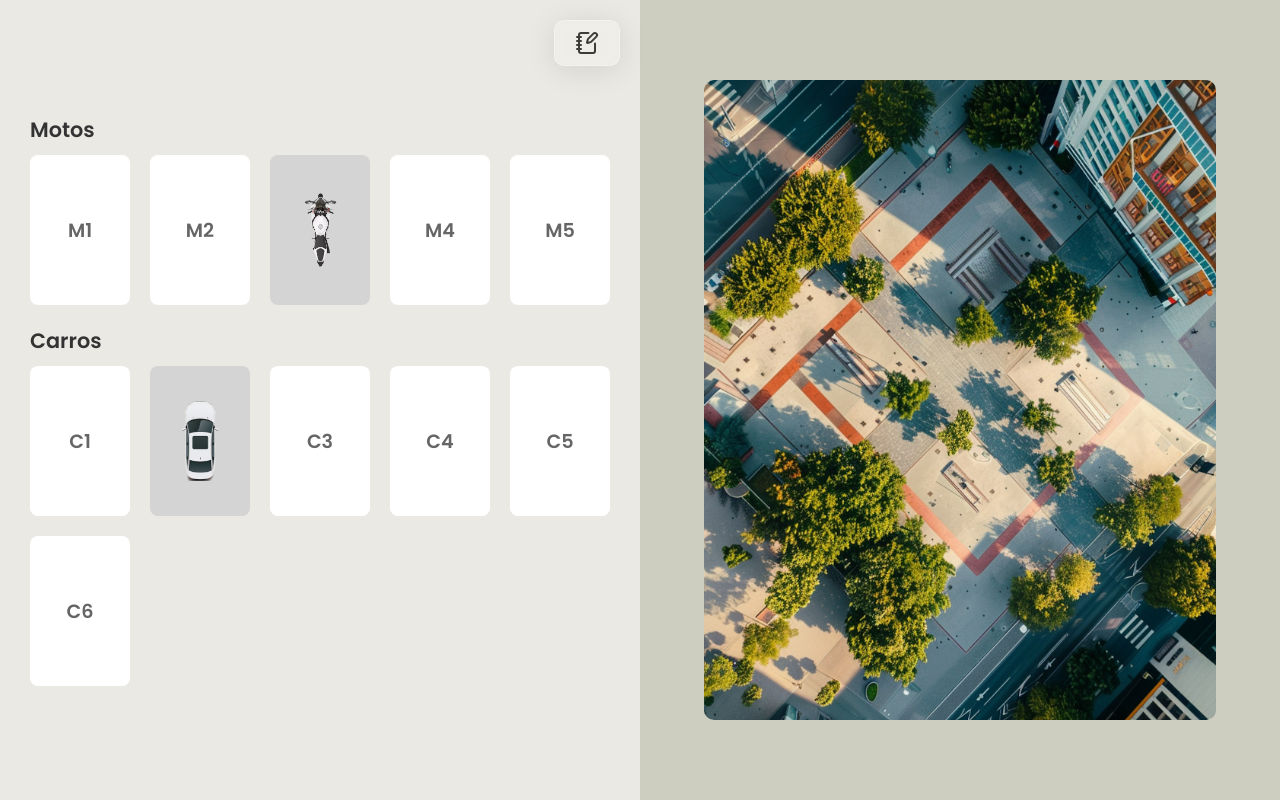
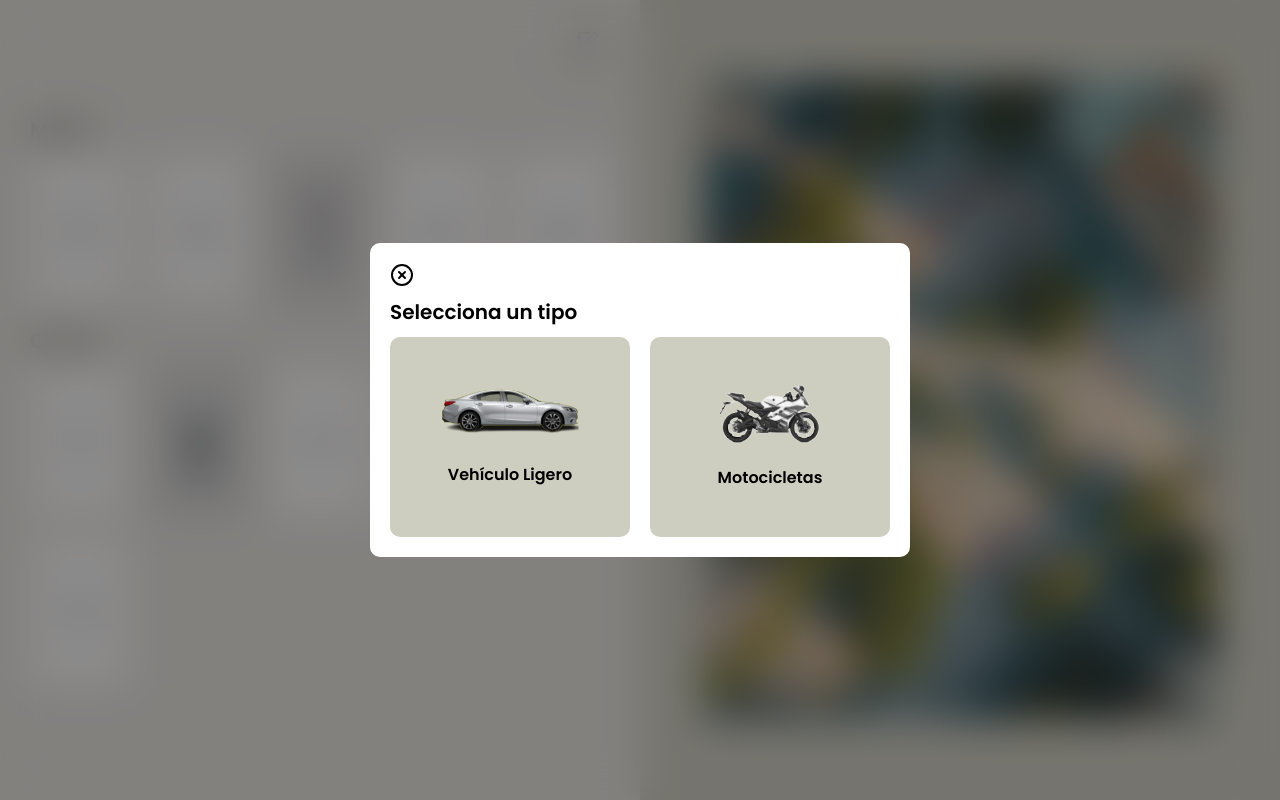
Before and after one commit to Yosipmikecolin/prueba-frontend-TSG, a React (Vite) app: page / in a window 1280 px wide. Both pictures are taken after a click on the button 587 px from the left and 43 px from the top of the page. Built offline with nearby package versions, Linux system fonts and the light colour scheme.

Commit message:
Modal layout

```diff
--- a/package.json
+++ b/package.json
@@ -10,9 +10,13 @@
     "preview": "vite preview"
   },
   "dependencies": {
+    "@hookform/resolvers": "^3.9.0",
     "lucide-react": "^0.441.0",
     "react": "^18.3.1",
-    "react-dom": "^18.3.1"
+    "react-dom": "^18.3.1",
+    "react-hook-form": "^7.53.0",
+    "react-hot-toast": "^2.4.1",
+    "yup": "^1.4.0"
   },
   "devDependencies": {
     "@eslint/js": "^9.9.0",
--- a/src/App.module.css
+++ b/src/App.module.css
@@ -87,7 +87,6 @@
   cursor: not-allowed;
 }
 
-/* Efecto hover solo para espacios disponibles */
 .spot:hover:not(.occupied):not(.reserved) {
   background-color: #cecec0;
   color: white;
--- a/src/App.tsx
+++ b/src/App.tsx
@@ -3,8 +3,20 @@ import Portada from "./assets/Portada.jpeg";
 import IconCarUp from "./assets/icons/car-up-icon.png";
 import IconMotoUp from "./assets/icons/motorcycle-up-icon.png";
 import { NotebookPen } from "lucide-react";
+import { Modal } from "./components";
+import { useState } from "react";
 
 function App() {
+  const [visibleModal, setVisibleModal] = useState(false);
+
+  const onClose = () => {
+    setVisibleModal(false);
+  };
+
+  const onOpen = () => {
+    setVisibleModal(true);
+  };
+
   const motoSpots = [
     { id: "M1", status: "empty" },
     { id: "M2", status: "empty" },
@@ -24,8 +36,9 @@ function App() {
 
   return (
     <div className={classes["container-home"]}>
+      <Modal visibleModal={visibleModal} onClose={onClose} />
       <div className={classes.box1}>
-        <button className={classes["button-register"]}>
+        <button className={classes["button-register"]} onClick={onOpen}>
           <NotebookPen color="#3C3D37" />
         </button>
         <div className={classes.parkingSelection}>
--- /dev/null
+++ b/src/components/index.ts
@@ -0,0 +1,3 @@
+import Modal from "./modal/Modal";
+
+export { Modal };
--- /dev/null
+++ b/src/components/modal/Modal.module.css
@@ -0,0 +1,121 @@
+.container-modal {
+  width: 100%;
+  height: 100%;
+  top: 0;
+  background-color: rgba(43, 41, 41, 0.541);
+  backdrop-filter: blur(20px);
+  z-index: 500;
+  position: fixed;
+  display: flex;
+  justify-content: center;
+  align-items: center;
+  user-select: none;
+}
+
+.form-modal {
+  width: 500px;
+  background-color: white;
+  border-radius: 10px;
+  padding: 20px;
+  display: flex;
+  flex-direction: column;
+  gap: 10px;
+  position: relative;
+  animation: fadeUp 500ms ease;
+}
+
+@keyframes fadeUp {
+  0% {
+    transform: translateY(60px);
+    opacity: 0;
+  }
+  100% {
+    transform: translateY(0px);
+    opacity: 1;
+  }
+}
+
+.form-modal > h1 {
+  font-size: 20px;
+}
+
+.icon-close {
+  cursor: pointer;
+}
+
+.input {
+  outline: none;
+  box-sizing: border-box;
+  border-radius: 5px;
+  border: 1px solid rgba(182, 181, 181, 0.486);
+  padding: 10px;
+  width: 100%;
+  transition: 500ms ease;
+}
+
+.input:focus {
+  border: 1px solid #6c30f7;
+}
+
+.container-cards {
+  display: flex;
+  gap: 20px;
+}
+
+.card-vehicle {
+  width: 100%;
+  height: 200px;
+  border-radius: 10px;
+  background-color: #cecec0;
+  display: flex;
+  justify-content: center;
+  align-items: center;
+  gap: 20px;
+  transition: 500ms ease;
+  cursor: pointer;
+  display: flex;
+  flex-direction: column;
+}
+
+.card-vehicle-select {
+  width: 100%;
+  height: 200px;
+  border-radius: 10px;
+  background-color: #e9eb75;
+  display: flex;
+  justify-content: center;
+  align-items: center;
+  gap: 20px;
+  transition: 500ms ease;
+  cursor: pointer;
+  display: flex;
+  flex-direction: column;
+}
+
+.card-vehicle:hover {
+  background-color: #e9eb75;
+}
+
+.button-modal {
+  display: flex;
+  justify-content: center;
+  align-items: center;
+  background-color: #6c30f7;
+  color: white;
+  padding: 10px;
+  width: 100%;
+  border-radius: 5px;
+  margin-top: 30px;
+  transition: 500ms ease;
+}
+
+.button-modal:hover {
+  background-color: #4313b3;
+}
+
+@media (max-width: 524px) {
+  .form-modal {
+    width: auto;
+    margin: 20px;
+  }
+}
--- /dev/null
+++ b/src/components/modal/Modal.tsx
@@ -0,0 +1,77 @@
+"use client";
+import { CircleX } from "lucide-react";
+import classes from "./Modal.module.css";
+import IconCar from "../../assets/icons/car-side-icon.png";
+import IconMoto from "../../assets/icons/motorcycle-side-icon.png";
+import { useState } from "react";
+
+interface Props {
+  visibleModal: boolean;
+  onClose: () => void;
+}
+
+type Vehicle = "vehicle" | "motorcycle";
+
+const Modal = ({ visibleModal, onClose }: Props) => {
+  const [typeVehicle, setTypeVehicle] = useState<Vehicle | undefined>(
+    undefined
+  );
+
+  const handleContainerClick = (e: React.MouseEvent<HTMLDivElement>) => {
+    e.stopPropagation();
+    onClose();
+  };
+
+  const handleFormClick = (e: React.MouseEvent<HTMLDivElement>) => {
+    e.stopPropagation();
+  };
+
+  const selectVehicle = (type: Vehicle) => {
+    setTypeVehicle(type);
+  };
+
+  return (
+    visibleModal && (
+      <section
+        className={classes["container-modal"]}
+        onClick={handleContainerClick}
+      >
+        <form>
+          <div className={classes["form-modal"]} onClick={handleFormClick}>
+            <CircleX className={classes["icon-close"]} onClick={onClose} />
+            <h1>Selecciona un tipo</h1>
+            <div className={classes["container-cards"]}>
+              <div
+                className={
+                  typeVehicle === "vehicle"
+                    ? classes["card-vehicle-select"]
+                    : classes["card-vehicle"]
+                }
+                onClick={() => selectVehicle("vehicle")}
+              >
+                <img src={IconCar} width={150} />
+                <span>Vehículo Ligero</span>
+              </div>
+
+              <div
+                className={
+                  typeVehicle === "motorcycle"
+                    ? classes["card-vehicle-select"]
+                    : classes["card-vehicle"]
+                }
+                onClick={() => selectVehicle("motorcycle")}
+              >
+                <img src={IconMoto} width={100} />
+                <span>Motocicletas</span>
+              </div>
+            </div>
+
+            {typeVehicle && <p>asd</p>}
+          </div>
+        </form>
+      </section>
+    )
+  );
+};
+
+export default Modal;
```
Also changed, not shown: src/assets/icons/motorcycle-side-icon.png, 1 other file (tests, documents, lock files or other folders).
